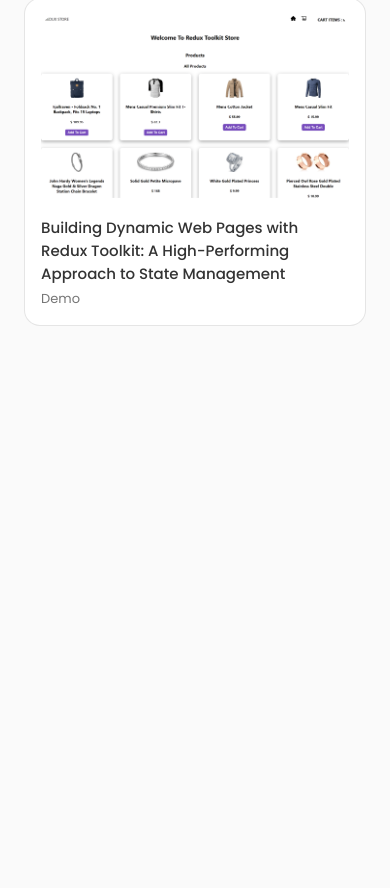
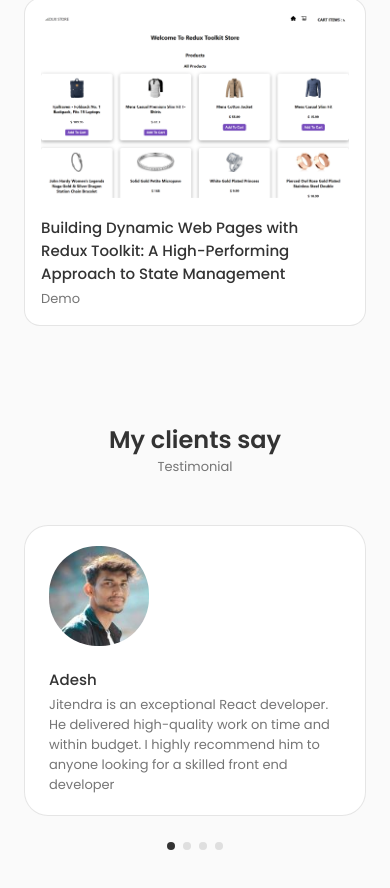
Before and after one commit to ali-hamza-jutt/alihamzas-portfolio, a React (Create React App) app: page / in a window 390 px wide. Shown: the part 6807-7695 px from the top of the page. Before the commit the page ends 7245 px from the top, so only its background shows below. Built offline with nearby package versions, Linux system fonts and the light colour scheme.

Commit message:
Add Testimonial Section to Portfolio
- Created testimonial section
- Added testimonial of my past clients

```diff
--- a/src/App.js
+++ b/src/App.js
@@ -6,6 +6,7 @@ import Skills from './components/Skills/Skills';
 import Services from './components/Services/Services';
 import Qualification from './components/Qualification/Qualification';
 import Work from './components/Work/Work';
+import Testimonial from './components/Testimonial/Testimonial';
 
 function App() {
   return (
@@ -18,6 +19,7 @@ function App() {
       <Services/>
       <Qualification/>
       <Work/>
+      <Testimonial/>
     </main>
     </>
   );
--- /dev/null
+++ b/src/components/Testimonial/ClientsInfo.js
@@ -0,0 +1,35 @@
+import Image1 from "../../assets/testimonial1.jpg";
+import Image2 from "../../assets/testimonial2.jpg";
+import Image3 from "../../assets/testimonial3.jpg";
+import Image4 from "../../assets/testimonial4.jpg";
+
+export const ClientsInfo = [
+  {
+    id: 1,
+    image: Image1,
+    title: "Adesh",
+    description:
+      "Jitendra is an exceptional React developer. He delivered high-quality work on time and within budget. I highly recommend him to anyone looking for a skilled front end developer",
+  },
+  {
+    id: 2,
+    image: Image2,
+    title: "Ankit",
+    description:
+      "If you want a javaScript developer who truly cares about your project, look no further than Jitendra. He was professional, responsive, and always went the extra mile to ensure success.",
+  },
+  {
+    id: 3,
+    image: Image3,
+    title: "Punit",
+    description:
+      "He impressed me with their javaScript skills. he delivered high-quality work on time and within budget. I highly recommend jitendra to anyone looking for a talented react developer.",
+  },
+  {
+    id: 4,
+    image: Image4,
+    title: "Dinesh",
+    description:
+      "He turned my vision into a reality, creating a website that exceeded my expectations. he has deep expertise in javaScript and seamlessly integrated complex features.",
+  },
+];
--- /dev/null
+++ b/src/components/Testimonial/Testimonial.css
@@ -0,0 +1,59 @@
+.testimonial__container {
+    width: 750px;
+}
+
+.testimonial__card {
+    background-color: var(--container-color);
+    border: 1px solid rgba(0, 0, 0, 0.1);
+    padding: 1.5rem 2rem;
+    border-radius: 1.5rem;
+    margin-bottom: var(--mb-3);
+}
+
+.testimonial__img {
+    width: 100px;
+    height: 100px;
+    object-fit: contain;
+    border-radius: 3rem;
+    margin-bottom: var(--mb-1);
+}
+
+.testimonial__name {
+    font-size: var(--normal-font-size);
+    font-weight: var(--font-medium);
+    margin-bottom: var(--mb-0-25);
+}
+
+.testimonial__description {
+    font-size: var(--small-font-size);
+}
+
+/* swipper class */
+.swiper-pagination-bullet {
+    background-color: var(--text-color) !important;
+}
+
+.swiper-pagination-bullet-active {
+    background-color: var(--title-color) !important;
+}
+
+
+/*=============== BREAKPOINTS ===============*/
+/* For large devices */
+@media screen and (max-width: 992px) {
+    .testimonial__container {
+        width: initial;
+    }
+
+    .testimonial__card {
+        padding: 1.25rem 1.5rem;
+    }
+}
+
+/* For medium devices */
+@media screen and (max-width: 768px) {}
+
+@media screen and (max-width: 576px) {}
+
+/* For small devices */
+@media screen and (max-width: 350px) {}
--- /dev/null
+++ b/src/components/Testimonial/Testimonial.jsx
@@ -0,0 +1,57 @@
+import React from "react";
+import { ClientsInfo } from "./ClientsInfo.js";
+import "./Testimonial.css";
+// Import Swiper React components
+// Core modules imports are same as usual
+import { Swiper, SwiperSlide } from 'swiper/react';
+
+import { Pagination } from 'swiper/modules';
+import 'swiper/css';
+
+import 'swiper/css/pagination';
+
+
+const Testimonial = () => {
+  return (
+    <section className="testimonial container section" id="testimonials">
+      <h2 className="section__title">My clients say</h2>
+      <span className="section__subtitle">Testimonial</span>
+
+      <Swiper
+        className="testimonial__container"
+        loop={true}
+        grabCursor={true}
+        spaceBetween={24}
+        pagination={{
+          clickable: true,
+        }}
+        breakpoints={{
+          576: {
+            slidesPerView: 2,
+          },
+          768: {
+            slidesPerView: 2,
+            spaceBetween: 48,
+          },
+        }}
+        modules={[Pagination]}
+      >
+        {ClientsInfo.map(({ id, image, title, description }) => {
+          return (
+            <SwiperSlide className="testimonial__card" key={id}>
+              <img
+                src={image}
+                alt={title}
+                className="testimonial__img"
+              />
+              <h3 className="testimonial__name">{title}</h3>
+              <p className="testimonial__description">{description}</p>
+            </SwiperSlide>
+          );
+        })}
+      </Swiper>
+    </section>
+  );
+};
+
+export default Testimonial;
```
